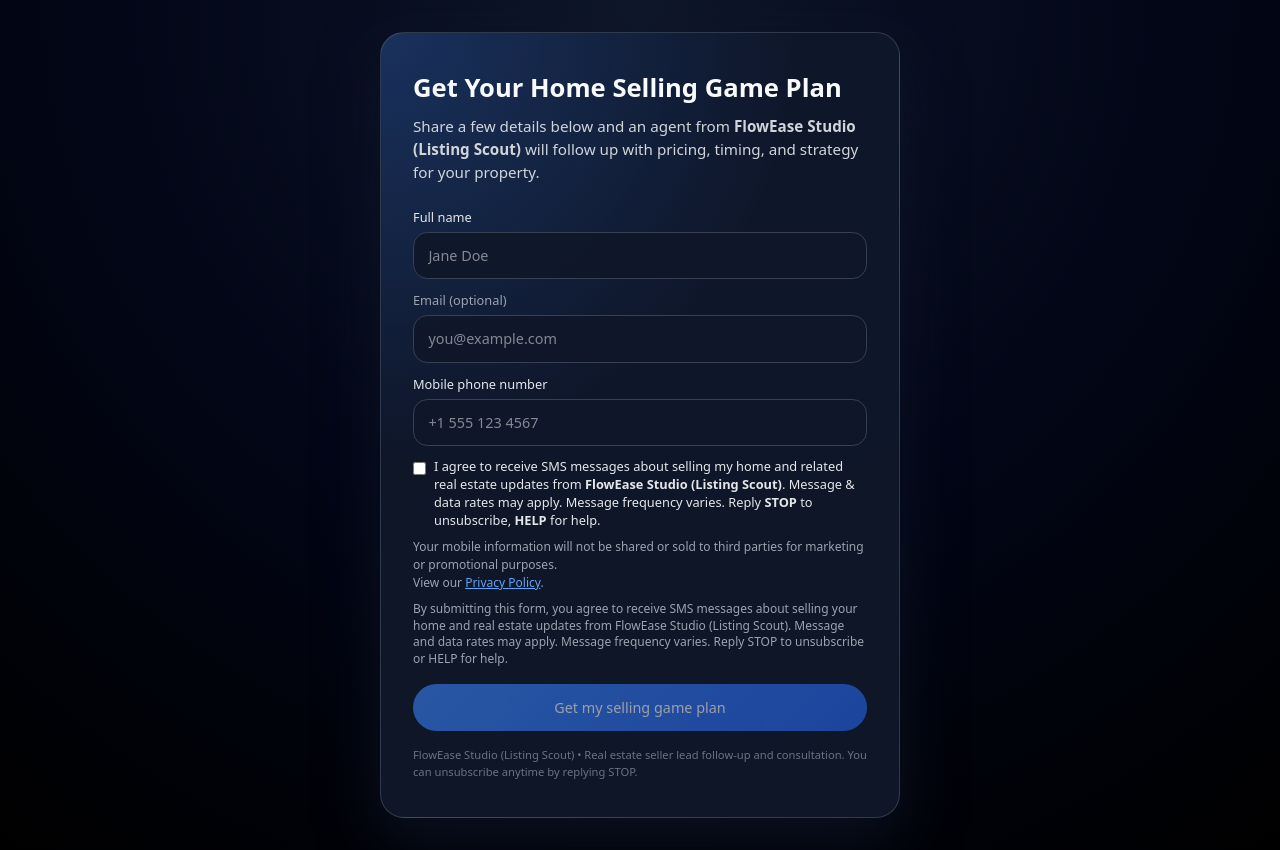
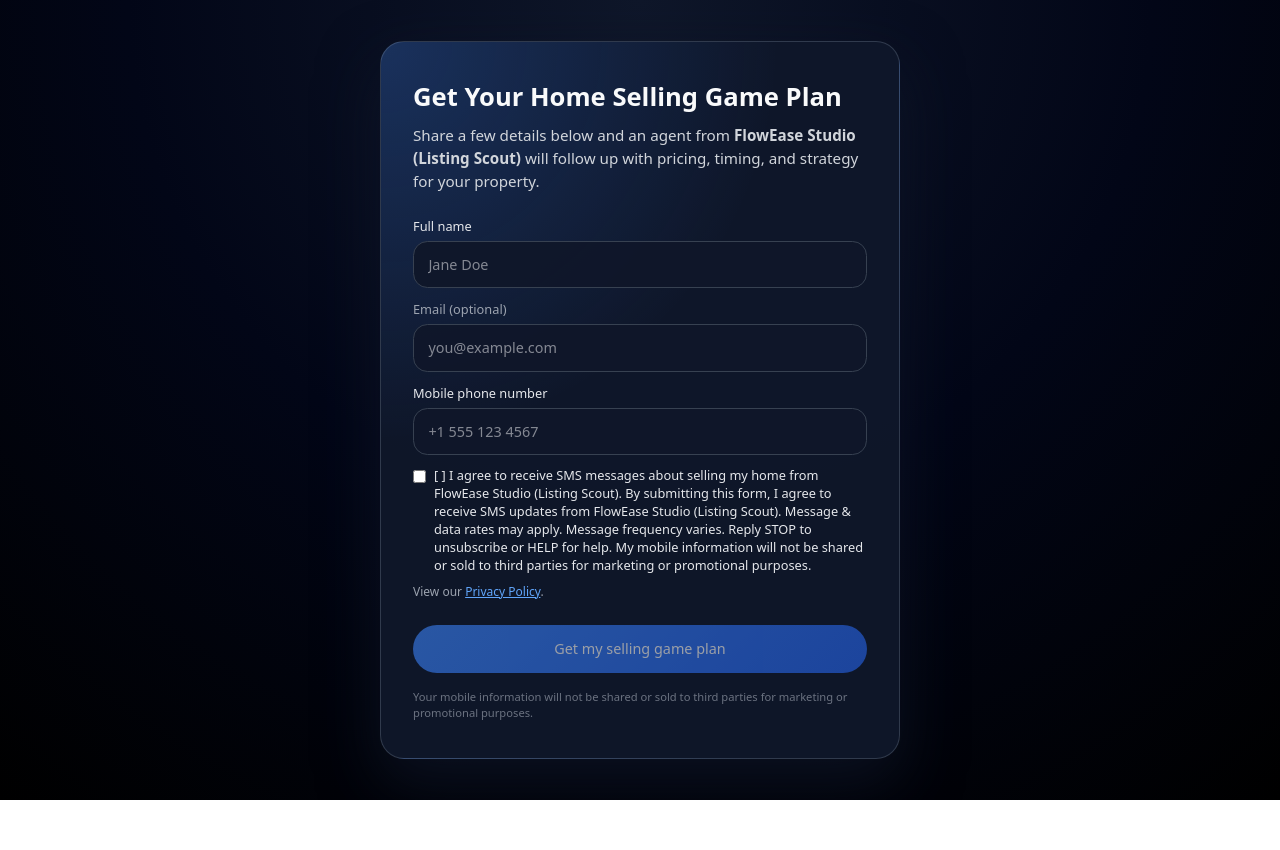
Before and after one commit to machaihenterprise-lab/listing-scout, a Next.js app: page /seller-opt-in in a window 1280 px wide. After the commit the page ends 800 px from the top, so only its background shows below. Built offline with nearby package versions, Linux system fonts and the light colour scheme.

Commit message:
app/seller-opt-in/page.tsx

```diff
--- a/app/seller-opt-in/page.tsx
+++ b/app/seller-opt-in/page.tsx
@@ -218,12 +218,10 @@
               style={{ marginTop: "0.2rem" }}
             />
             <span>
-              I agree to receive SMS messages about selling my home and related
-              real estate updates from{" "}
-              <strong>FlowEase Studio (Listing Scout)</strong>. Message &amp;
-              data rates may apply. Message frequency varies. Reply{" "}
-              <strong>STOP</strong> to unsubscribe, <strong>HELP</strong> for
-              help.
+              [ ] I agree to receive SMS messages about selling my home from FlowEase Studio (Listing Scout).
+
+               By submitting this form, I agree to receive SMS updates from FlowEase Studio (Listing Scout). Message & data rates may apply. Message frequency varies. Reply STOP to unsubscribe or HELP for help. My mobile information will not be shared or sold to third parties for marketing or promotional purposes.
+
             </span>
           </label>
 
@@ -235,8 +233,7 @@
               color: "#9ca3af",
             }}
           >
-            Your mobile information will not be shared or sold to third parties
-            for marketing or promotional purposes.
+
           </p>
 
           <p
@@ -247,7 +244,7 @@
           >
             View our{" "}
             <a
-              href="https://example.com/privacy"
+              href="https://floweasestudio.com/privacy"
               target="_blank"
               rel="noreferrer"
               style={{ color: "#60a5fa", textDecoration: "underline" }}
@@ -266,10 +263,7 @@
               lineHeight: 1.4,
             }}
           >
-            By submitting this form, you agree to receive SMS messages about
-            selling your home and real estate updates from FlowEase Studio
-            (Listing Scout). Message and data rates may apply. Message frequency
-            varies. Reply STOP to unsubscribe or HELP for help.
+
           </p>
 
           {/* Submit */}
@@ -325,8 +319,8 @@
               color: "#6b7280",
             }}
           >
-            FlowEase Studio (Listing Scout) • Real estate seller lead follow-up
-            and consultation. You can unsubscribe anytime by replying STOP.
+            Your mobile information will not be shared or sold to third parties
+            for marketing or promotional purposes.
           </p>
         </form>
       </div>
```
